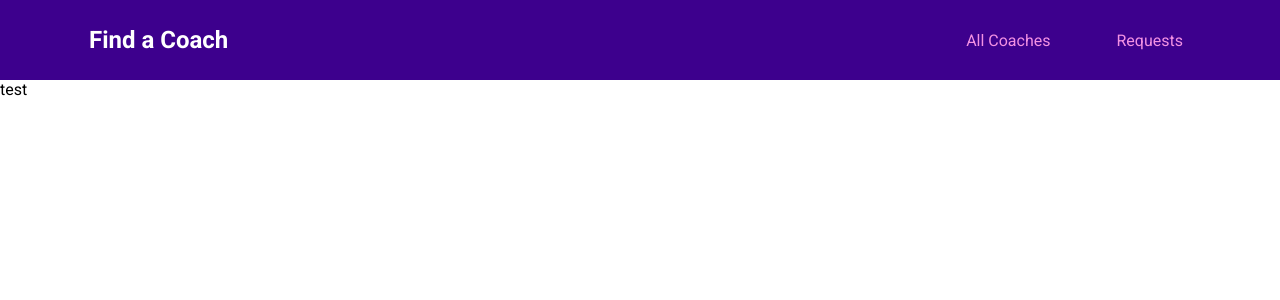
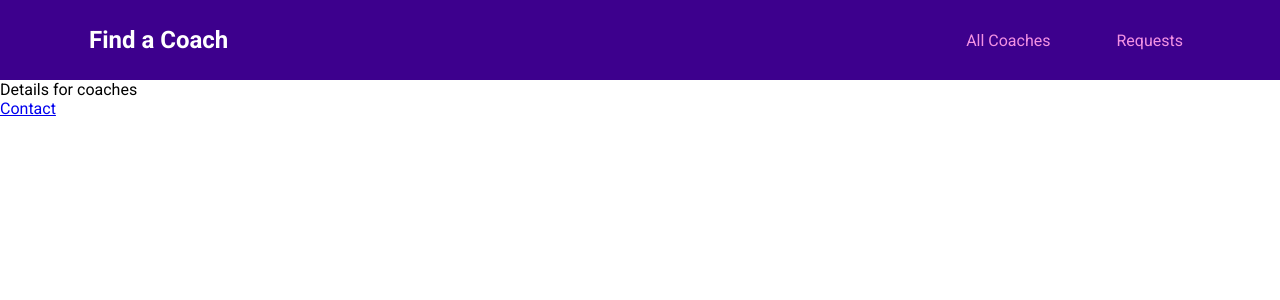
Before and after one commit to euion/udemy-find-a-coach, a Vue app: page /coaches/1 in a window 1280 px wide. Shown: the top 300 px of the page. Built offline with nearby package versions, Linux system fonts and the light colour scheme.

Commit message:
Feat 초기 컴포넌트 구축 중

```diff
--- a/src/pages/coaches/CoachDetail.vue
+++ b/src/pages/coaches/CoachDetail.vue
@@ -1,5 +1,6 @@
 <template>
-  <div>test</div>
+  <div>Details for coaches</div>
+  <RouterLink to="coaches/cl/contact"> Contact </RouterLink>
 </template>
 
 <script>
```
